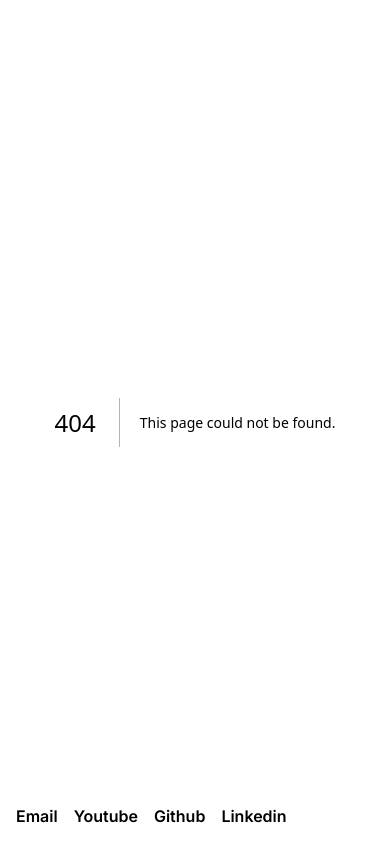
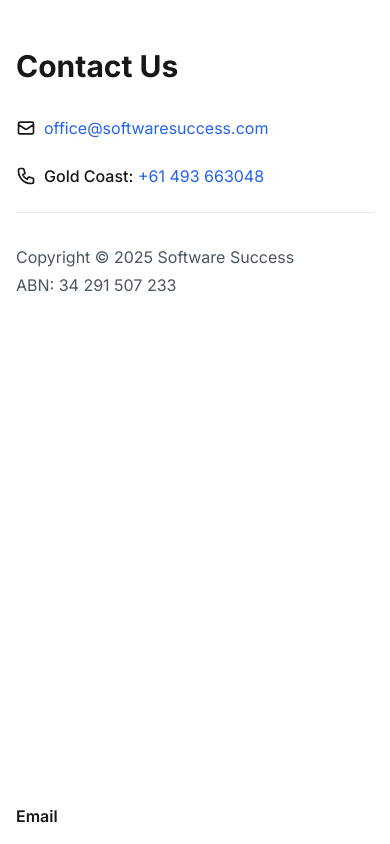
Before and after one commit to Ossmann/towerDefense, a Next.js app: page /about in a window 390 px wide. Before the commit this address had no page. Built offline with nearby package versions, Linux system fonts and the light colour scheme.

Commit message:
responsive

```diff
--- /dev/null
+++ b/app/about/page.tsx
@@ -0,0 +1,39 @@
+export default function AboutPage() {
+  return (
+    <div className="max-w-2xl mx-auto py-12 px-4">
+      <h1 className="text-3xl font-bold mb-8">Contact Us</h1>
+
+      <div className="space-y-6">
+        <div className="flex items-center gap-2">
+          <svg className="w-5 h-5" xmlns="http://www.w3.org/2000/svg" fill="none" viewBox="0 0 24 24" stroke="currentColor">
+            <path strokeLinecap="round" strokeLinejoin="round" strokeWidth={2} d="M3 8l7.89 5.26a2 2 0 002.22 0L21 8M5 19h14a2 2 0 002-2V7a2 2 0 00-2-2H5a2 2 0 00-2 2v10a2 2 0 002 2z" />
+          </svg>
+          <a href="mailto:office@softwaresuccess.com" className="text-blue-600 hover:underline">
+            office@softwaresuccess.com
+          </a>
+        </div>
+
+        <div className="flex items-center gap-2">
+          <svg className="w-5 h-5" xmlns="http://www.w3.org/2000/svg" fill="none" viewBox="0 0 24 24" stroke="currentColor">
+            <path strokeLinecap="round" strokeLinejoin="round" strokeWidth={2} d="M3 5a2 2 0 012-2h3.28a1 1 0 01.948.684l1.498 4.493a1 1 0 01-.502 1.21l-2.257 1.13a11.042 11.042 0 005.516 5.516l1.13-2.257a1 1 0 011.21-.502l4.493 1.498a1 1 0 01.684.949V19a2 2 0 01-2 2h-1C9.716 21 3 14.284 3 6V5z" />
+          </svg>
+          <div>
+            <span className="font-medium">Gold Coast:</span>{" "}
+            <a href="tel:+61493663048" className="text-blue-600 hover:underline">
+              +61 493 663048
+            </a>
+          </div>
+        </div>
+
+        <div className="pt-8 border-t border-gray-200">
+          <p className="text-gray-600">
+            Copyright © {new Date().getFullYear()} Software Success
+          </p>
+          <p className="text-gray-600 mt-1">
+            ABN: 34 291 507 233
+          </p>
+        </div>
+      </div>
+    </div>
+  );
+}
--- /dev/null
+++ b/app/components/GetInTouch.tsx
@@ -0,0 +1,35 @@
+'use client';
+import { useState } from 'react';
+
+export default function GetInTouch() {
+    const [showToast, setShowToast] = useState(false);
+    const email = 'office@softwaresuccess.com.au';
+
+    const handleCopy = async () => {
+        try {
+            await navigator.clipboard.writeText(email);
+            setShowToast(true);
+            setTimeout(() => setShowToast(false), 3000); // Hide toast after 3 seconds
+        } catch (err) {
+            console.error('Failed to copy email:', err);
+        }
+    };
+
+    return (
+        <div className="relative">
+            <button
+                onClick={handleCopy}
+                className="flex items-center justify-center rounded-full px-4 py-2 hover:scale-105 bg-black text-white hover:bg-blue-800"
+            >
+                Get in touch
+            </button>
+
+            {/* Toast notification */}
+            {showToast && (
+                <div className="absolute left-1/2 -translate-x-1/2 -bottom-12 bg-gray-800 text-white px-4 py-2 rounded-md text-sm">
+                    office@softwaresuccess.com.au copied to clipboard!
+                </div>
+            )}
+        </div>
+    );
+}
--- a/app/components/navbar.tsx
+++ b/app/components/navbar.tsx
@@ -6,8 +6,7 @@
 export default function Navbar() {
   const pathname = usePathname();
   const links = [
-    { href: '/#portfolio', label: 'My Portfolio', name: '/' },
-    { href: '/me', label: 'About Me', name: '/me' },
+    { href: '/about', label: 'About', name: '/about' },
   ];
 
   return (
@@ -15,7 +14,7 @@
       <div className='flex justify-between p-4 bg-white border font-light text-sm px-20'>
         <div className='justify-start pl-2'>
           <div>Software Success</div>
-          <div className='text-xs lowercase font-mono mt-1'>Customised solutions</div>
+          <div className='text-xs lowercase mt-1 italic'>Customised solutions</div>
         </div>
 
         <div className='flex items-center'>
--- a/app/globals.css
+++ b/app/globals.css
@@ -23,7 +23,6 @@
 .agile-bolt{
   background-color: gray;
   padding: 10px;
-  margin-right: 10px;
   clip-path: polygon(0 0, 75% 0, 100% 100%, 0% 100%);
 }
 
--- a/app/layout.tsx
+++ b/app/layout.tsx
@@ -37,7 +37,7 @@
             <p className='hover:underline'>
               <a href="mailto:Jakobossmann@gmail.com" target="_blank" rel="noopener noreferrer">Email</a>
             </p>
-            <p className='hover:underline'>
+            {/* <p className='hover:underline'>
               <a href="https://www.youtube.com/@jakobossmann2323" target="_blank">Youtube</a>
             </p>
             <p className='hover:underline'>
@@ -45,7 +45,7 @@
             </p>
             <p className='hover:underline'>
               <a href="https://www.linkedin.com/in/jakobossmann/" target="_blank">Linkedin</a>
-            </p>
+            </p> */}
           </div>
         </footer>
 
--- a/app/page.tsx
+++ b/app/page.tsx
@@ -1,11 +1,10 @@
-import Navbar from './components/navbar';
-import { promises as fs } from 'fs';
+import Navbar from './components/Navbar';
+import GetInTouch from './components/GetInTouch';
 import {
   ChevronDownIcon
 } from '@heroicons/react/24/solid';
 import { FaGithub, FaYoutube } from "react-icons/fa";
 import { FiExternalLink } from "react-icons/fi";
-
 
 
 export default async function Home() {
@@ -18,18 +17,18 @@
       </div>
 
       {/* Intro */}
-      <section id="home" className="h-screen flex flex-col justify-center space-y-6 w-full items-center text-center">
-        <h1 className="text-3xl md:text-6xl font-bold mb-2">Real-time Software Development</h1>
-        <p className='-mt-2'>Customised applications tailored to your needs.</p>
-        <div className="flex items-center justify-center -space-x-12">
-          <div className='agile-bolt'>
+      <section id="home" className="min-h-screen flex flex-col justify-center space-y-8 md:space-y-12 w-full items-center text-center px-4 py-20 md:py-0">
+        <h1 className="text-3xl md:text-6xl font-bold mb-2">Real-Time Software Development</h1>
+          <p className='max-w-2xl'>We leverage the latest technologies to built customised applications in real-time together with you.</p>
+          <div className="hidden md:block flex items-center justify-center -space-x-12 flex-wrap">
+            <div className='agile-bolt font-bold'>
               <p>Others sell agile</p>
             </div>
-          <div className='agile-bolt-inverse'>
+            <div className='agile-bolt-inverse font-bold'>
               <p>We live it</p>
             </div>
           </div>
-        <div className="flex space-x-8 items-center justify-center">
+          <div className="flex space-x-8 items-center justify-center flex-wrap gap-y-6">
             <div className="flex flex-col items-center">
               <p className='text-4xl mb-2'>⏱️</p>
               <p className="font-medium text-gray-800 text-sm uppercase tracking-wider">real-time development</p>
@@ -48,15 +47,12 @@
             </div>
           </div>
           <div className="flex gap-5">
-          <a href="mailto:office@softwaresuccess.com.au">
-            <button className="flex items-center justify-center rounded-full px-4 py-2 hover:scale-105 bg-black text-white hover:bg-blue-800">
-              Get in touch
-            </button>
-          </a>
+            <GetInTouch />
           </div>
           <a href="#portfolio" className='pt-10'>
             <ChevronDownIcon className="h-16 w-16 text-black animate-bounce " />
           </a>
+
       </section>
 
       {/* Empty bottom space */}
```
Lines whose indentation alone changed are shown as unchanged.
